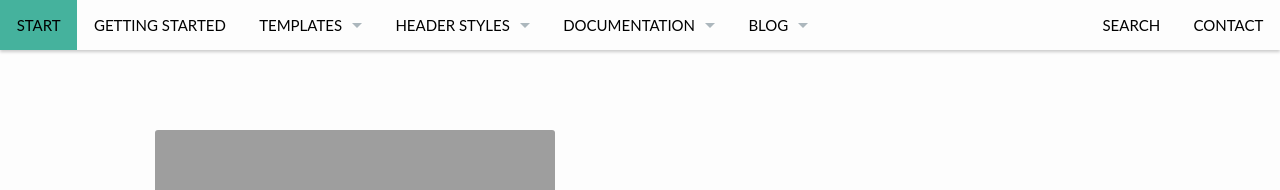
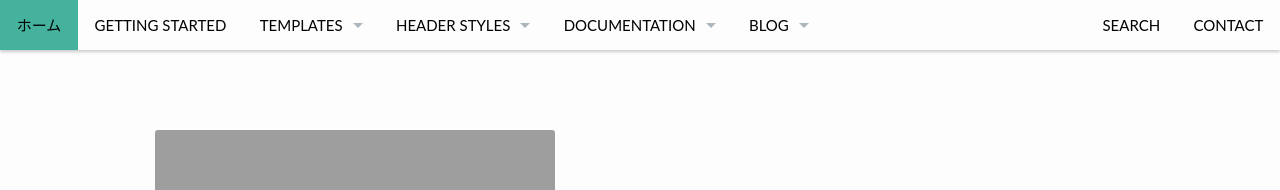
Before and after one commit to cauhoijlpt/cauhoijlpt, a Jekyll site: the page built from pages/pages-root-folder/index.md, in a window 1280 px wide. Shown: the top 190 px of the page. Built offline with Jekyll 4.4.1, drawn with Linux system fonts in a browser that asks for light colours.

Commit message:
Update navigation.yml

```diff
--- a/_data/navigation.yml
+++ b/_data/navigation.yml
@@ -1,4 +1,4 @@
-- title: Start
+- title: ホーム
   url: "/"
   side: left
 
```
